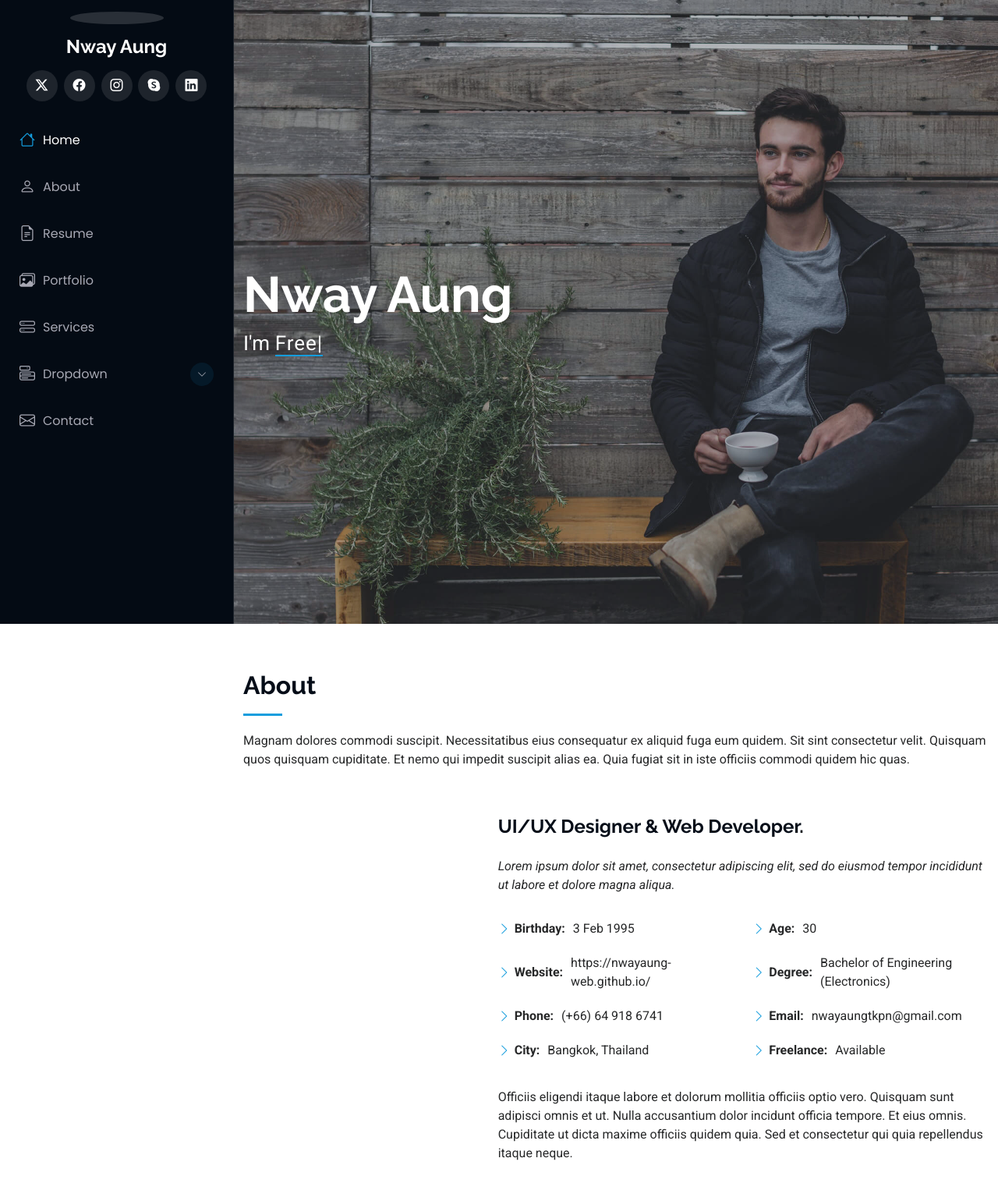
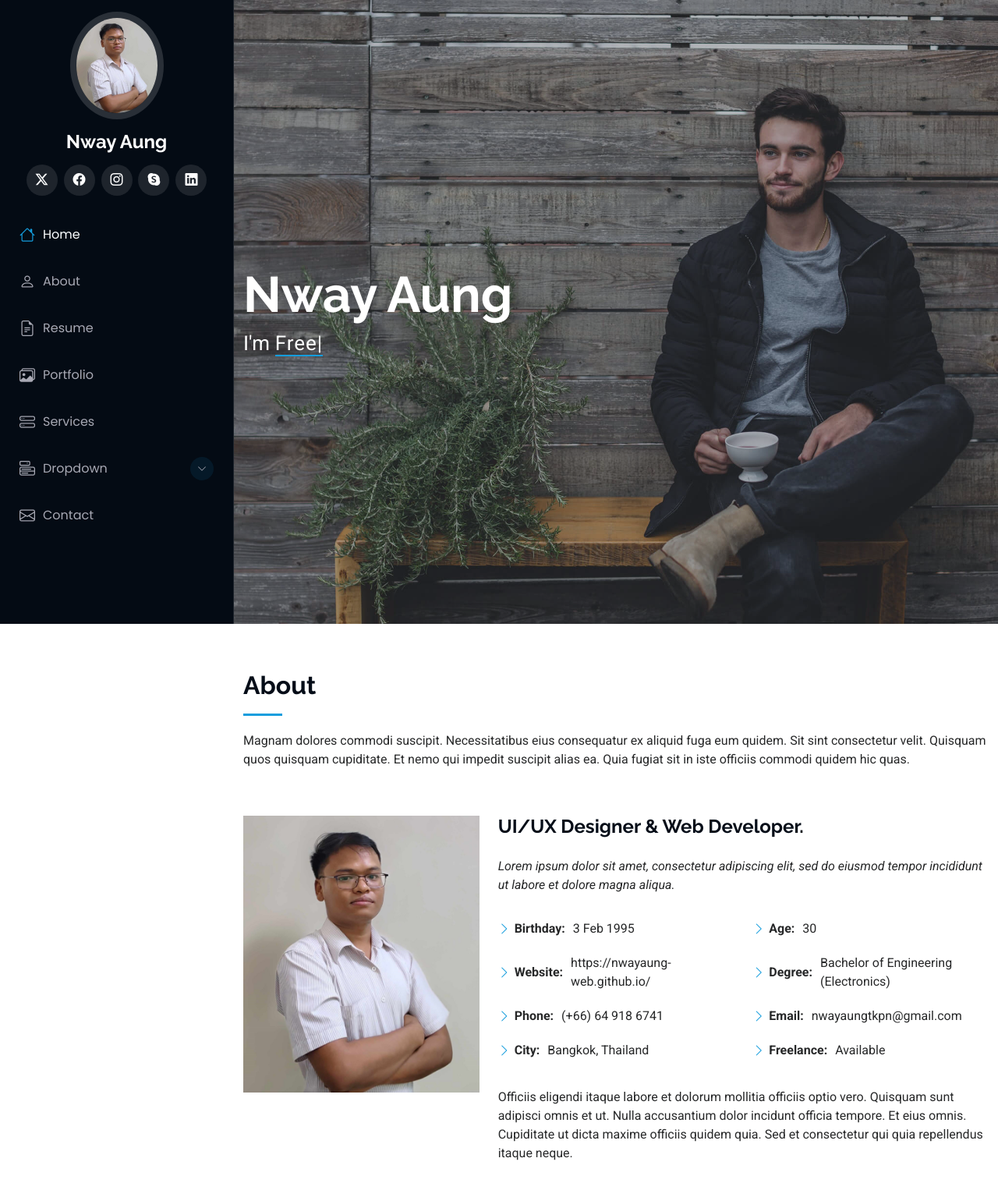
Before and after one commit to nwayaung-web/nwayaung-web.github.io, a plain HTML site: page index.html in a window 1280 px wide. Shown: the top 1526 px of the page at 78% size. Drawn offline with Linux system fonts and the light colour scheme; animation ran at ten frames a second.

Commit message:
Update index.html

```diff
--- a/index.html
+++ b/index.html
@@ -42,7 +42,7 @@
     <i class="header-toggle d-xl-none bi bi-list"></i>
 
     <div class="profile-img">
-      <img src="assets/img/my-profile-img.jpeg" alt="" class="img-fluid rounded-circle">
+      <img src="assets/img/my-profile-img.jpg" alt="" class="img-fluid rounded-circle">
     </div>
 
     <a href="index.html" class="logo d-flex align-items-center justify-content-center">
@@ -116,7 +116,7 @@
 
         <div class="row gy-4 justify-content-center">
           <div class="col-lg-4">
-            <img src="assets/img/my-profile-img.jpeg" class="img-fluid" alt="">
+            <img src="assets/img/my-profile-img.jpg" class="img-fluid" alt="">
           </div>
           <div class="col-lg-8 content">
             <h2>UI/UX Designer &amp; Web Developer.</h2>
```
